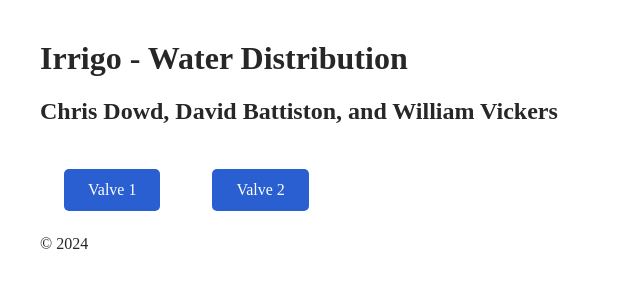
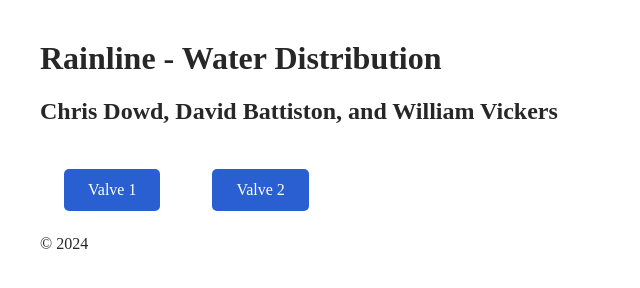
Before and after one commit to davidbattiston/Irrigo, a plain HTML site: page static/index.html in a window 1280 px wide. Shown: the whole page, without its empty margins (0-640 px from the left). Drawn offline with Linux system fonts and the light colour scheme.

```diff
--- a/static/index.html
+++ b/static/index.html
@@ -13,7 +13,7 @@
     <body>
         <header></header>
         <main>
-            <h1>Irrigo - Water Distribution</h1>
+            <h1>Rainline - Water Distribution</h1>
             <h2>Chris Dowd, David Battiston, and William Vickers</h2>
 
             <div>
```
Also changed, not shown: LICENSE.txt (added).
